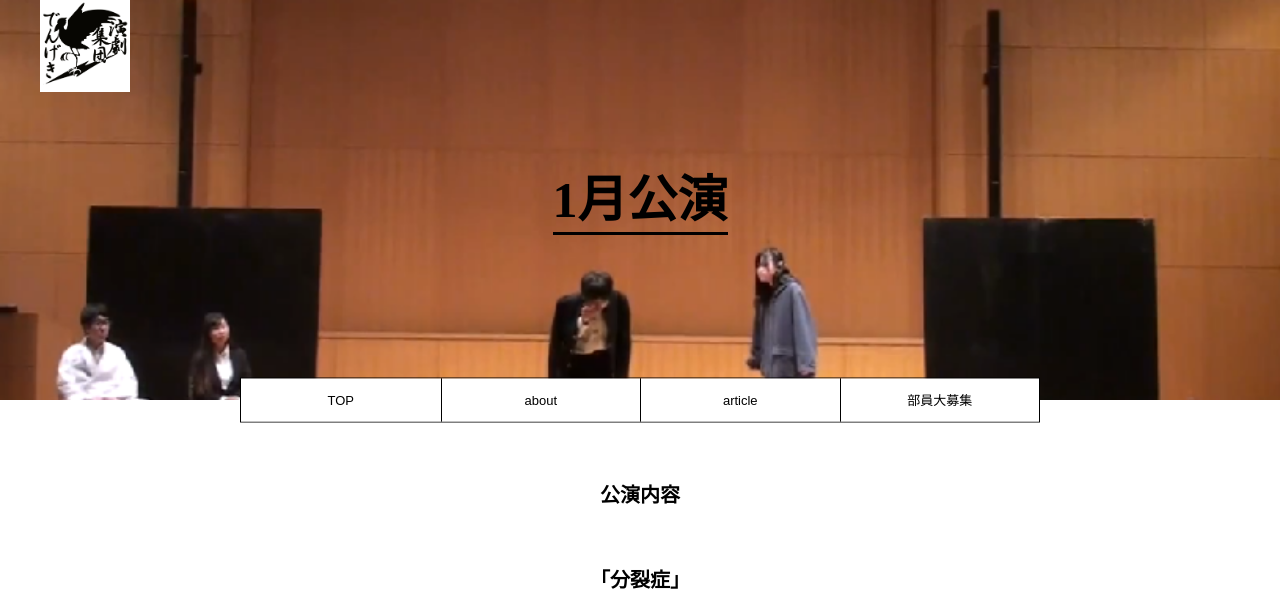
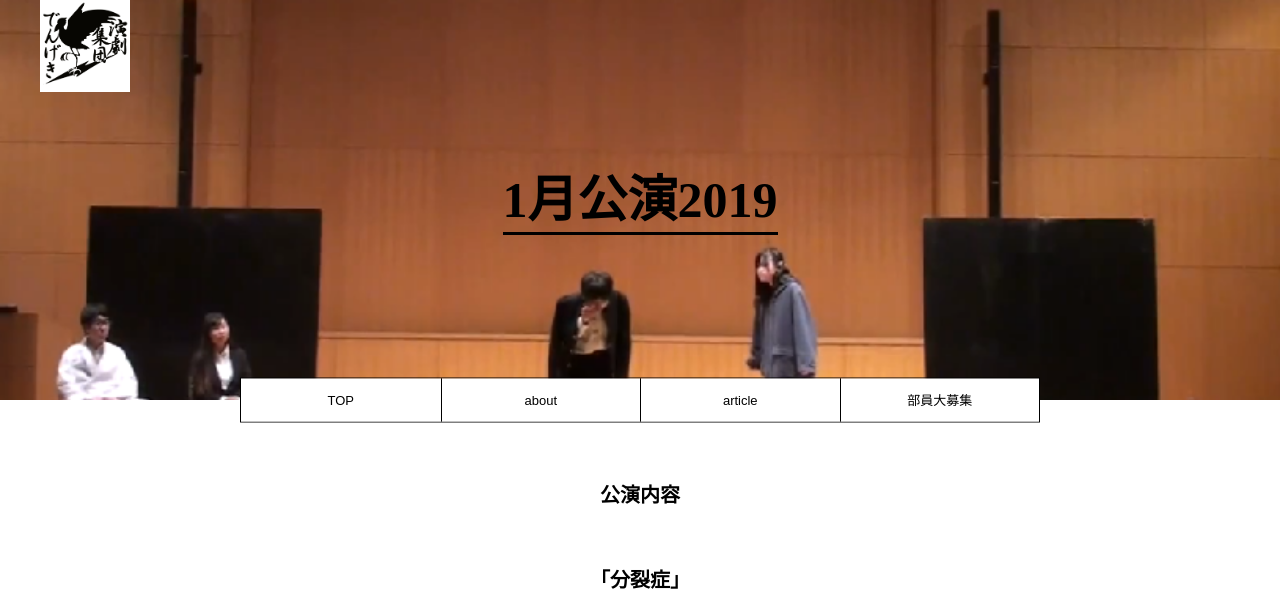
Before and after one commit to tdu-dengeki/tdu-dengeki.github.io, a plain HTML site: page article/1月公演2019/index.html in a window 1280 px wide. Shown: the top 615 px of the page. Drawn offline with Linux system fonts and the light colour scheme.

Commit message:
Update index.html

```diff
--- a/article/1月公演2019/index.html
+++ b/article/1月公演2019/index.html
@@ -15,7 +15,7 @@
 <body>
   <header class="header header-about">
   <h1 class="logo"><img src="../../assets/img/common/logo.jpg" alt="ロゴ"></h1>
-  <div class="catch-copy"><span>1月公演</span></div>
+  <div class="catch-copy"><span>1月公演2019</span></div>
   </header>
   <nav class="glovalnav">
     <ul class="glovalnav-list">
```
